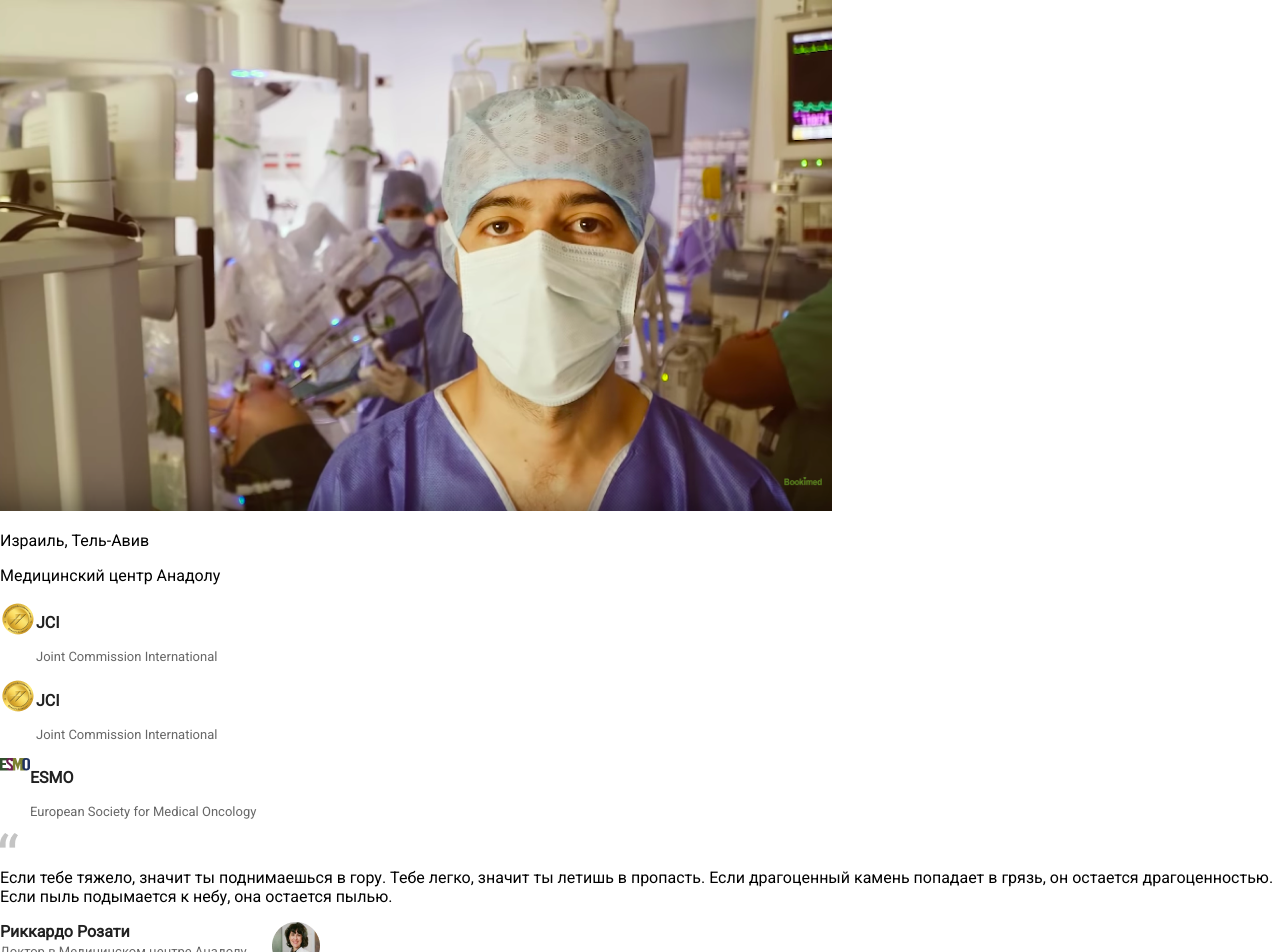
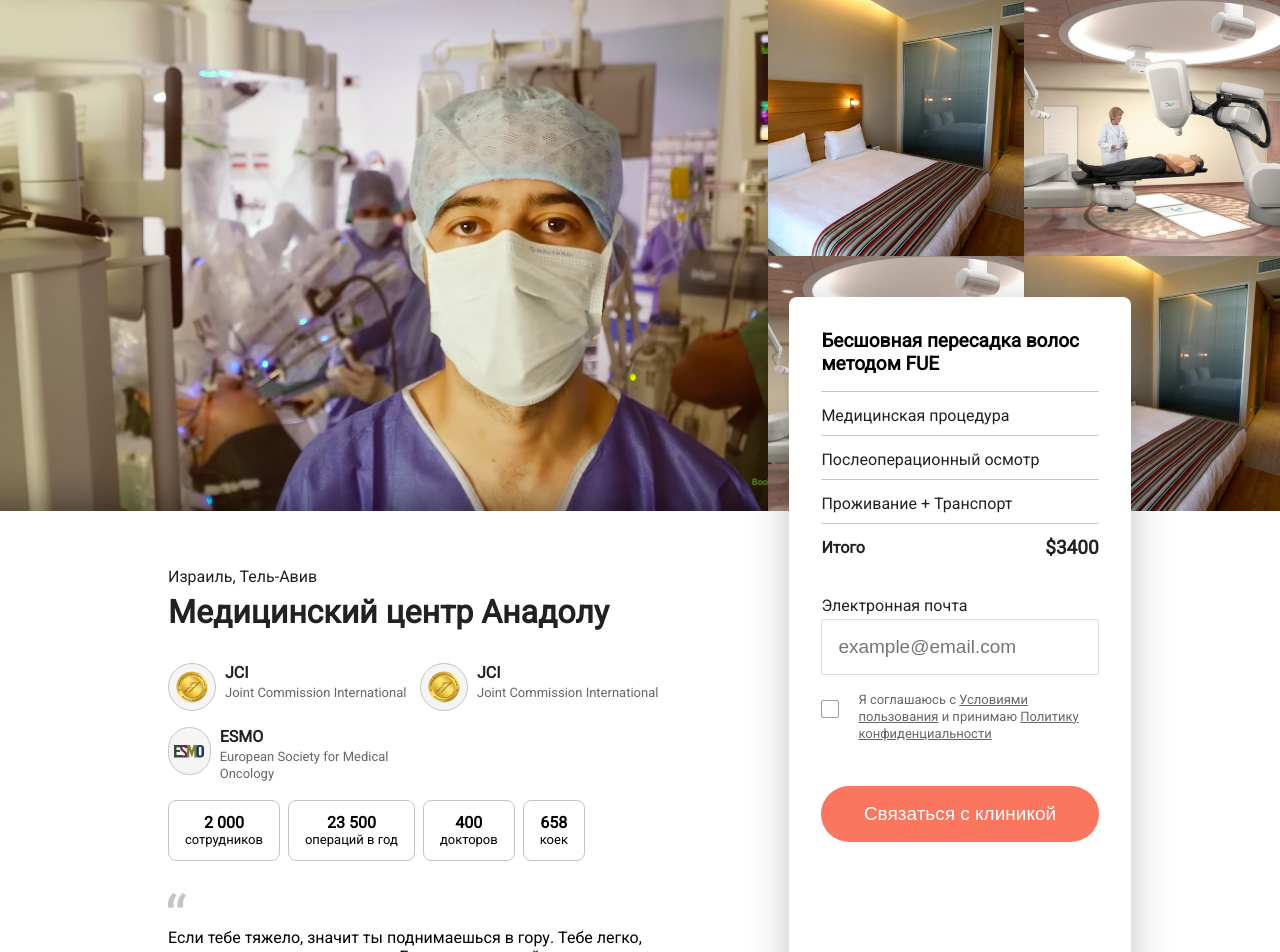
Before and after one commit to semkaway/page-sample, a Vue app: page / in a window 1280 px wide. Shown: the top 952 px of the page. Built offline with nearby package versions, Linux system fonts and the light colour scheme.

Commit message:
[ADD] homepage desktop

```diff
--- a/src/components/Homepage.vue
+++ b/src/components/Homepage.vue
@@ -1,21 +1,43 @@
 <template>
   <main>
-      <contact-form v-if="formVisible" id="contactForm"/>
-      <div v-else class="homepage">
+      <div class="homepage">
+          <contact-form :class="{'homepage__form': !formVisible}"/>
           <carousel class="homepage__carousel" hidden/>
           <div class="homepage__images">
-              <img src="@/assets/img/main-img.png">
+              <div class="main-image-holder">
+                  <img class="main-image" src="@/assets/img/main-img.png" alt="doctor wearing a face mask">
+              </div>
+              <div class="images__other-images">
+                  <div class="other-image-holder">
+                      <img class="other-image" src="@/assets/img/img1.png" alt="hospital bed">
+                  </div>
+                  <div class="other-image-holder">
+                      <img class="other-image" src="@/assets/img/img2.png" alt="doctor working">
+                  </div>
+                  <div class="other-image-holder">
+                      <img class="other-image" src="@/assets/img/img2.png" alt="doctor working">
+                  </div>
+                  <div class="other-image-holder">
+                      <img class="other-image" src="@/assets/img/img1.png" alt="hospital bed">
+                  </div>
+              </div>
           </div>
           <div class="homepage__info">
               <p class="info__paragraph">Израиль, Тель-Авив</p>
               <p class="info__headline">Медицинский центр Анадолу</p>
               <div class="info-block-holder">
-                  <info-block image="img/logo1.png" title="JCI" info="Joint Commission International"/>
-                  <info-block image="img/logo1.png" title="JCI" info="Joint Commission International"/>
-                  <info-block image="img/logo2.png" title="ESMO" info="European Society for Medical Oncology"/>
+                  <info-block class="info-block-holder__item" image="img/logo1.png" title="JCI" info="Joint Commission International"/>
+                  <info-block class="info-block-holder__item" image="img/logo1.png" title="JCI" info="Joint Commission International"/>
+                  <info-block class="info-block-holder__item" image="img/logo2.png" title="ESMO" info="European Society for Medical Oncology"/>
+              </div>
+              <div class="homepage__numbers">
+                  <numbers-block number="2 000" text="сотрудников"/>
+                  <numbers-block number="23 500" text="операций в год"/>
+                  <numbers-block number="400" text="докторов"/>
+                  <numbers-block number="658" text="коек"/>
               </div>
               <div class="homepage__quote">
-                  <img src="@/assets/img/quotes.png" alt="quotes" class="homepage__quote__image">
+                  <img src="@/assets/img/icons/quotes.png" alt="quotes" class="homepage__quote__image">
                   <p class="homepage__quote__text">Если тебе тяжело, значит ты поднимаешься в гору.
                       Тебе легко, значит ты летишь в пропасть. Если драгоценный камень попадает в грязь, он остается драгоценностью.
                       Если пыль подымается к небу, она остается пылью.</p>
@@ -40,6 +62,7 @@
 <script>
 import TheForm from '@/components/TheForm'
 import InfoBlock from '@/components/InfoBlock'
+import NumbersBlock from '@/components/NumbersBlock'
 import TheCarousel from '@/components/TheCarousel'
 import TheButton from '@/components/TheButton'
 
@@ -48,6 +71,7 @@
     components: {
                     'contact-form': TheForm,
                     'info-block': InfoBlock,
+                    'numbers-block': NumbersBlock,
                     'carousel': TheCarousel,
                     TheButton
                 },
@@ -66,6 +90,93 @@
 </script>
 
 <style>
+
+    .homepage__images {
+        height: 511px;
+        display: flex;
+        flex-direction: row;
+    }
+
+    .main-image-holder {
+        width: 60%;
+    }
+
+    .main-image {
+        width: 100%;
+        height: 100%;
+        object-fit: cover;
+    }
+
+    .images__other-images {
+        width: 40%;
+        display: flex;
+        flex-direction: row;
+        flex-wrap: wrap;
+    }
+
+    .other-image-holder {
+        width: 50%;
+        height: 50%;
+    }
+
+    .other-image {
+        width: 100%;
+        height: 100%;
+        object-fit: cover;
+    }
+
+    .homepage__form {
+        position: absolute;
+        left: 61.67%;
+        right: 11.67%;
+        top: 37.11%;
+        bottom: 11.68%;
+        /* height: 570px;
+        width: 384px; */
+        box-shadow: 0px 8px 40px rgba(0, 0, 0, 0.24);
+        border-radius: 8px;
+    }
+
+    .homepage__info {
+        padding-left: 168px;
+        padding-right: 608px;
+        padding-bottom: 46px;
+        box-sizing: border-box;
+    }
+
+    .info__paragraph {
+        margin: 0;
+        margin-top: 56px;
+        font-size: 16px;
+        line-height: 19px;
+        color: rgba(0, 0, 0, 0.87);
+    }
+
+    .info__headline {
+        margin: 0;
+        margin-top: 8px;
+        font-weight: bold;
+        font-size: 32px;
+        line-height: 37px;
+        color: rgba(0, 0, 0, 0.87);
+    }
+
+    .info-block-holder {
+        margin-top: 32px;
+        display: flex;
+        flex-direction: row;
+        flex-wrap: wrap;
+    }
+
+    .info-block-holder__item {
+        width: 50%;
+    }
+
+    .homepage__numbers {
+        display: flex;
+        direction: row;
+        margin-bottom: 32px;
+    }
 
     .quote__author {
         display: flex;
@@ -107,7 +218,23 @@
         margin-bottom: 2px;
     }
 
+    @media screen and (min-width: 1500px) {
+        .homepage__images {
+            height: 600px;
+        }
+    }
+
+    @media screen and (min-width: 768px) and (max-width: 1200px) {
+        .homepage__images {
+            height: 400px;
+        }
+    }
+
     @media screen and (max-width: 768px) {
+
+        .homepage__form {
+            display: none;
+        }
 
         .homepage__carousel {
             display: block;
@@ -120,27 +247,27 @@
 
         .homepage__info {
             padding: 16px;
-        box-sizing: border-box;
         }
 
         .info__paragraph {
             margin: 0;
-        font-size: 16px;
-        line-height: 19px;
-        color: rgba(0, 0, 0, 0.87);
         }
 
         .info__headline {
-        margin: 0;
             margin-top: 5px;
-        font-weight: bold;
-        font-size: 32px;
-        line-height: 37px;
-        color: rgba(0, 0, 0, 0.87);
         }
 
         .info-block-holder {
             margin-top: 24px;
+            flex-direction: column;
+        }
+
+        .info-block-holder__item {
+            width: 100%;
+        }
+
+        .homepage__numbers {
+            display: none;
         }
 
         .homepage__quote__author {
@@ -168,8 +295,6 @@
             padding: 16px;
             box-sizing: border-box;
         }
-
-
     }
 
 </style>
--- a/src/components/InfoBlock.vue
+++ b/src/components/InfoBlock.vue
@@ -4,10 +4,8 @@
             <img class="info-block__image" :src="getImgUrl(image)">
         </div>
         <div class="info-block__text-holder">
-            <div>
             <p class="info-block__text-holder__text info-block__text-holder__text--bold">{{title}}</p>
             <p class="info-block__text-holder__text info-block__text-holder__text--muted">{{info}}</p>
-            </div>
         </div>
     </div>
 </template>
@@ -24,34 +22,10 @@
 }
 </script>
 
-<style lang="css">
+<style>
     .info-block {
         display: flex;
         flex-direction: row;
-    }
-
-    .info-block__text-holder {
-        display: flex;
-        align-items: center;
-    }
-
-    .info-block__text-holder__text--bold {
-        margin-top: 12.42px;
-        font-weight: bold;
-        font-size: 16px;
-        line-height: 19px;
-        color: rgba(0, 0, 0, 0.87);
-    }
-
-    .info-block__text-holder__text--muted {
-        font-size: 13px;
-        line-height: 17px;
-        color: rgba(0, 0, 0, 0.6);
-    }
-
-    @media screen and (max-width: 768px) {
-
-        .info-block {
         margin-bottom: 16px;
     }
 
@@ -81,6 +55,24 @@
     }
 
     .info-block__text-holder {
+        display: block;
+    }
+
+    .info-block__text-holder__text--bold {
+        margin-top: 12.42px;
+        font-weight: bold;
+        font-size: 16px;
+        line-height: 19px;
+        color: rgba(0, 0, 0, 0.87);
+    }
+
+    .info-block__text-holder__text--muted {
+        font-size: 13px;
+        line-height: 17px;
+        color: rgba(0, 0, 0, 0.6);
+    }
+
+    .info-block__text-holder {
         margin-left: 9px;
     }
 
@@ -88,6 +80,4 @@
         margin: 0;
         margin-bottom: 2px;
     }
-
-    }
 </style>
--- /dev/null
+++ b/src/components/NumbersBlock.vue
@@ -0,0 +1,43 @@
+<template>
+    <div class="numbers-block">
+        <p class="numbers-block__number">{{number}}</p>
+        <p class="numbers-block__text">{{text}}</p>
+    </div>
+</template>
+
+<script>
+    export default {
+        name: "NumbersBlock",
+        props:['number', 'text']
+    }
+</script>
+
+<style>
+
+    .numbers-block {
+        margin-right: 8px;
+        height: 61px;
+        box-sizing: border-box;
+        border: 1px solid #C4C4C4;
+        border-radius: 8px;
+        padding-left: 16px;
+        padding-right: 16px;
+        padding-top: 12px;
+        padding-bottom: 12px;
+        text-align: center;
+    }
+
+    .numbers-block__number {
+        margin: 0;
+        font-weight: bold;
+        font-size: 16px;
+        line-height: 19px;
+    }
+
+    .numbers-block__text {
+        margin: 0;
+        font-size: 13px;
+        line-height: 15px;
+    }
+
+</style>
--- a/src/components/TheForm.vue
+++ b/src/components/TheForm.vue
@@ -1,7 +1,7 @@
 <template>
     <div class="form">
         <button type="button" class="form__close" @click="closeForm()">
-            <img src="@/assets/img/close.svg" alt="close form">
+            <img src="@/assets/img/icons/close.svg" alt="close form">
         </button>
         <div class="form__info">
             <p class="info__title">Бесшовная пересадка волос методом FUE</p>
@@ -74,14 +74,15 @@
 <style>
 
     .form {
-        position: absolute;
         height: 100%;
-        width: 100%;
         background-color: rgb(255, 255, 255);
         display: inline-block;
+        box-sizing: border-box;
+        padding-bottom: 40px;
     }
 
     .form__close {
+        display: none;
         position: absolute;
         left: 19px;
         top: 19px;
@@ -95,10 +96,10 @@
     }
 
     .form__info {
-        padding-left: 20px;
-        padding-right: 20px;
+        padding-left: 32px;
+        padding-right: 32px;
         box-sizing: border-box;
-        margin-top: 80px;
+        margin-top: 32px;
     }
 
     .info__title {
@@ -160,7 +161,7 @@
     .form__checkbox {
         margin-top: 16px;
         position: relative;
-        margin-bottom: 8px;
+        margin-bottom: 4px;
     }
 
     .checkbox__text {
@@ -233,4 +234,31 @@
         border-color: #DD2C00;
     }
 
+    @media only screen and (max-width: 768px) {
+
+        .form {
+            position: fixed;
+            top: 0;
+            bottom: 0;
+            left: 0;
+            right: 0;
+            z-index: 2;
+        }
+
+        .form__close {
+            display: block;
+        }
+
+        .form__info {
+            margin-top: 80px;
+            padding-left: 20px;
+            padding-right: 20px;
+        }
+
+        .form__checkbox {
+            margin-bottom: 8px;
+        }
+
+    }
+
 </style>
```
Also changed, not shown: src/assets/img/icons/close.svg (renamed from src/assets/img/close.svg), src/assets/img/icons/quotes.png (renamed from src/assets/img/quotes.png). Lines whose indentation alone changed are shown as unchanged.
